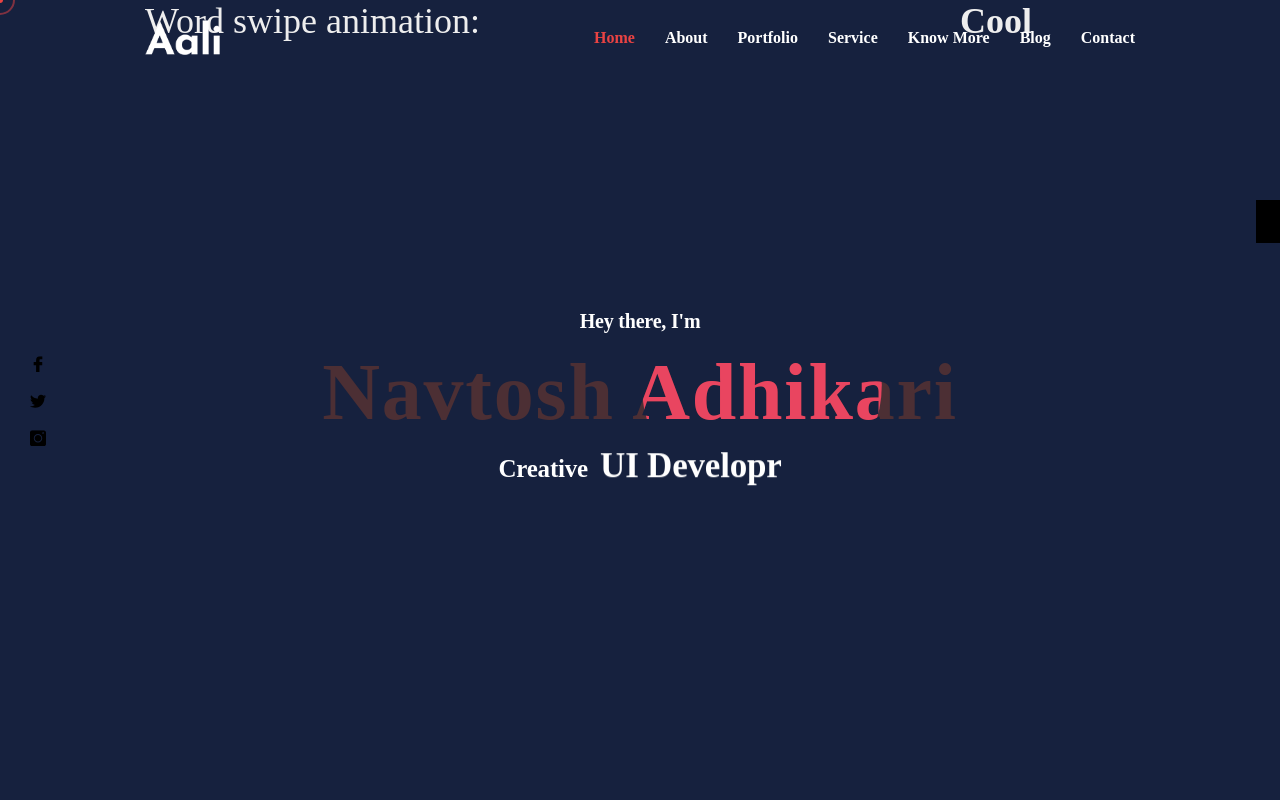
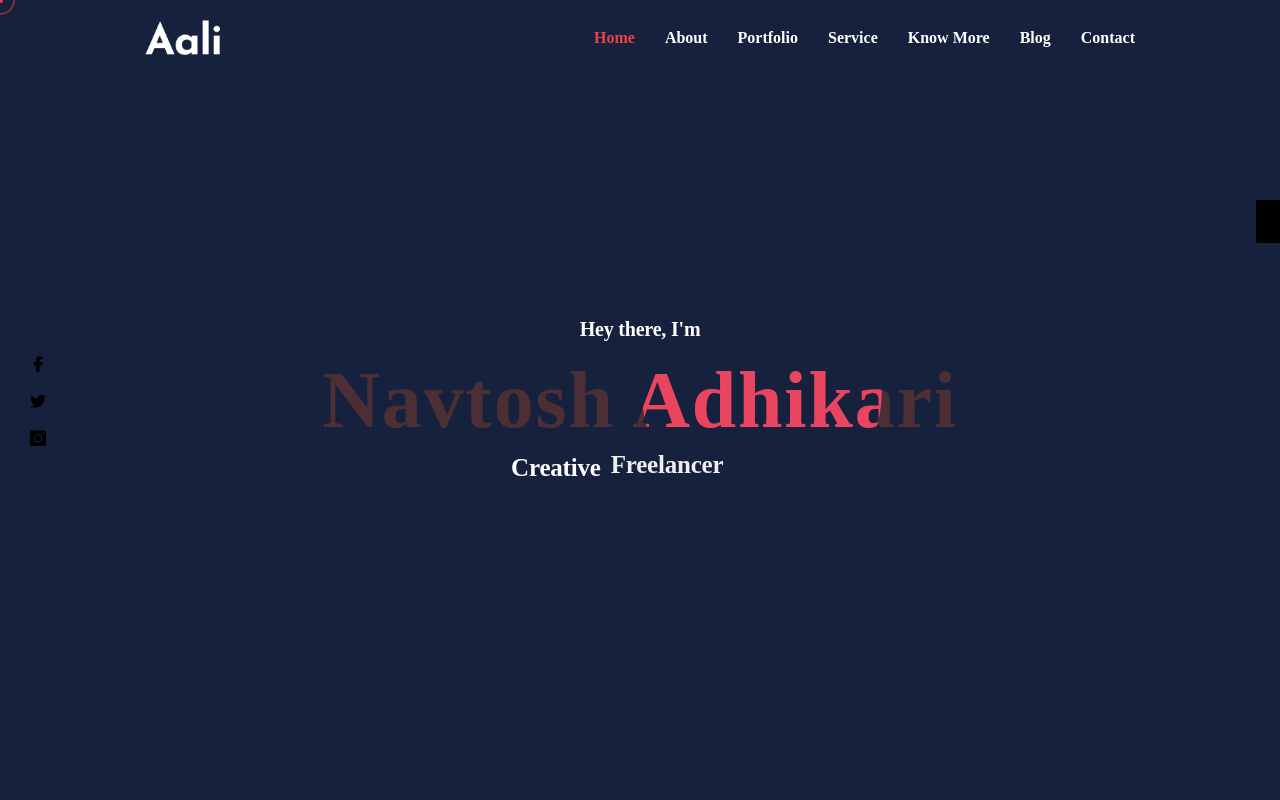
Before and after one commit to Navtosh/my_portfolio, an Angular app: page / in a window 1280 px wide. Shown: the top 800 px of the page. Built offline with nearby package versions, Linux system fonts and the light colour scheme.

Commit message:
UI updates

```diff
--- a/src/app/banner/banner.component.html
+++ b/src/app/banner/banner.component.html
@@ -5,32 +5,24 @@
              <div class="content">
                 <span class="hello">Hey there, I'm</span>
                 <h3 class="name" data-text= "Navtosh Adhikari">Navtosh Adhikari</h3>
-                <div class="job">
-                   <span class="cd-headline rotate-1">
-                   <span class="blc">Creative</span>&nbsp;
-                   <span class="cd-words-wrapper">
-                   <b class="is-visible">UI Developr</b>
-                   <b>UX Developer</b>
-                   <b>Freelancer</b>
-                   </span>
+
+                <div class="job ">
+                   <span class="cd-headline rotate-1 wordCarousel">
+                   <span class="blc">Creative</span>
+                   <div>
+                     <!-- Use classes 2,3,4, or 5 to match the number of words -->
+                     <ul class="flip5">
+                         <li>UI Developr</li>
+                         <li>UX Developer</li>
+                         <li>Freelancer</li>
+                         <li>UI Developr</li>
+                         <li>UX Developer</li>
+                         <li>Freelancer</li>
+                     </ul>
+                 </div>
                    </span>
                 </div>
              </div>
-
-             <h4 class="wordCarousel">
-               <span>Word swipe animation: </span>
-               <div>
-                   <!-- Use classes 2,3,4, or 5 to match the number of words -->
-                   <ul class="flip5">
-                       <li>Oh My!</li>
-                       <li>Swoosh</li>
-                       <li>Cool</li>
-                       <li>Squirrel🐿</li>
-                       <li>Rad</li>
-                   </ul>
-               </div>
-           </h4>
-
 
           </div>
        </div>
--- a/src/assets/js/intial.js
+++ b/src/assets/js/intial.js
@@ -11,9 +11,9 @@ jQuery(document).ready(function(){
   $(window).bind('scroll', function () {
     //alert('Test');
       if ($(window).scrollTop() > num) {
-          $('.navtosh_header').addClass('animate');
+          $('.header').addClass('animate');
       } else {
-          $('.navtosh_header').removeClass('animate');
+          $('.header').removeClass('animate');
       }
   });
  // Header Position Fixed at top //
--- a/src/styles.scss
+++ b/src/styles.scss
@@ -610,18 +610,21 @@ h6 {
     div {
 		overflow: hidden;
 		position: relative;
-        float: right;
-        height: 65px;
-        padding-top: 10px;
-        margin-top: -10px;
+		/* float: left; */
+		height: 45px;
+		padding-top: 0;
+		margin-top: 0;
+		display: inline-block;
+		vertical-align: bottom;
         li {
-            font-family: Serif;
+			font-family: josefin sans-serif;
 			color: #eee;
 			font-weight: 700;
 			padding: 0 10px;
 			height: 45px;
 			margin-bottom: 45px;
 			display: block;
+			text-align: left;
         }
     }
 }
```
Lines whose indentation alone changed are shown as unchanged.
